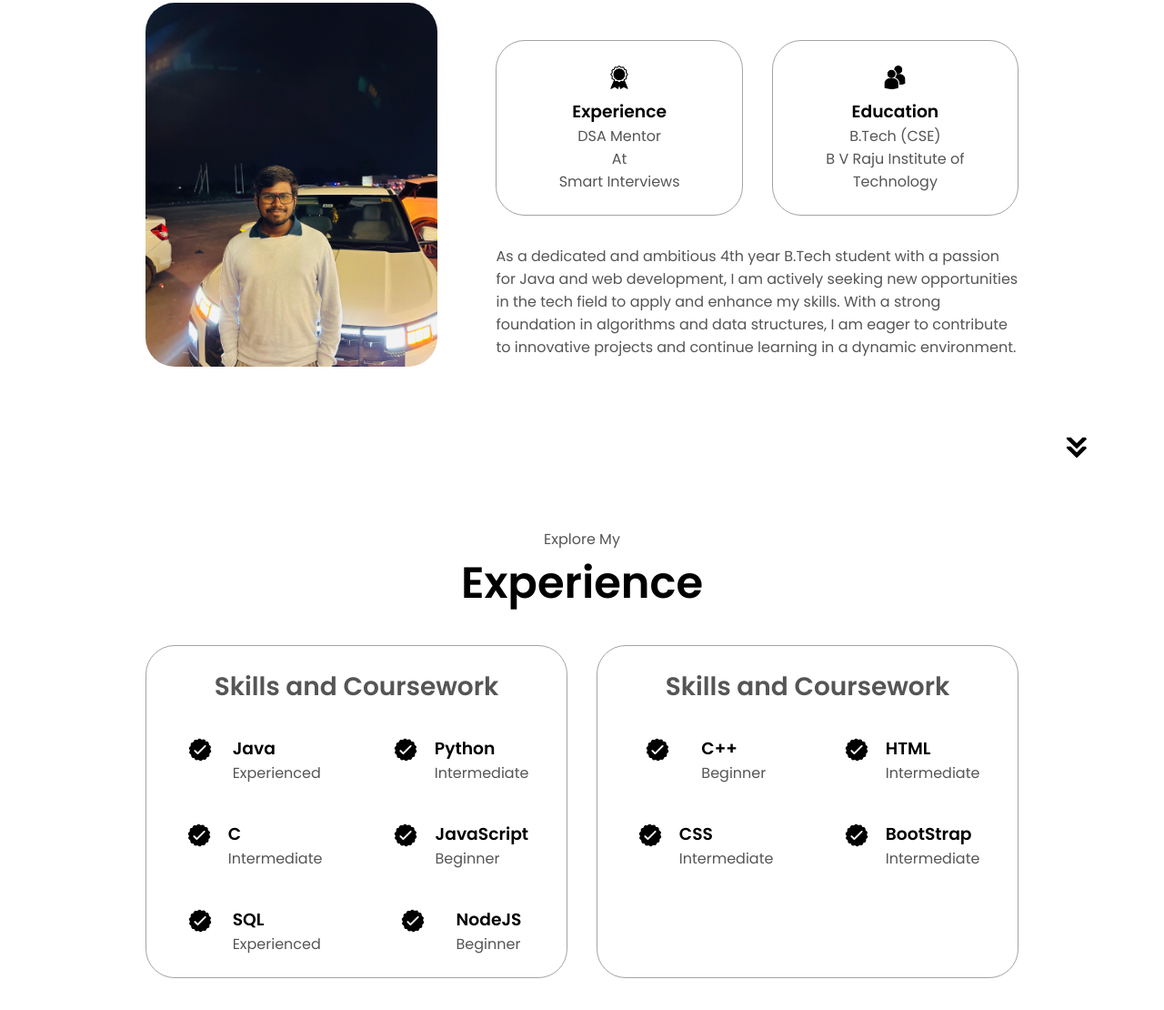
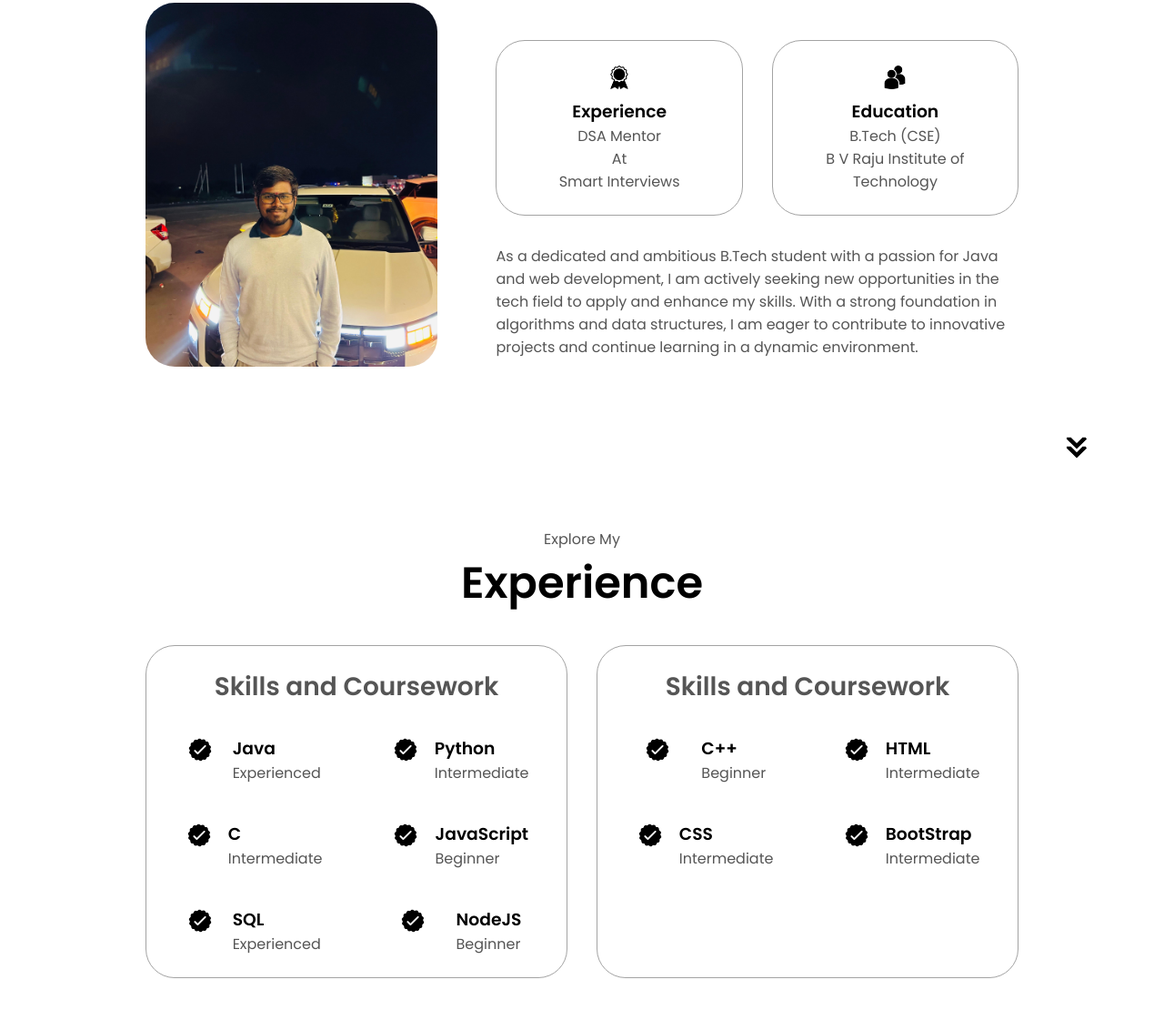
Before and after one commit to lenkewarnikhil/My-Portfolio, a plain HTML site: page index.html in a window 1280 px wide. Shown: the part 1116-2226 px from the top of the page at 91% size. Drawn offline with Linux system fonts and the light colour scheme.

Commit message:
Update index.html

```diff
--- a/index.html
+++ b/index.html
@@ -98,10 +98,7 @@
                 </div>
             </div>
             <div class="text-container">
-                <p>As a dedicated and ambitious 4th year B.Tech student with a passion for Java and web development,
-                    I am actively seeking new opportunities in the tech field to apply and enhance my skills.
-                    With a strong foundation in algorithms and data structures,
-                    I am eager to contribute to innovative projects and continue learning in a dynamic environment.
+                <p>As a dedicated and ambitious B.Tech student with a passion for Java and web development, I am actively seeking new opportunities in the tech field to apply and enhance my skills. With a strong foundation in algorithms and data structures, I am eager to contribute to innovative projects and continue learning in a dynamic environment.
                 </p>
             </div>
         </div>
@@ -364,7 +361,7 @@
                 </ul>
             </div>
         </nav>
-        <p>Copyright &#169; 2025 Lenkewar Nikhil. All rights Reserved</p>
+        <p>Copyright &#169; 2023 Lenkewar Nikhil. All rights Reserved</p>
     </footer>
     <script src="script.js"></script>
 </body>
```
